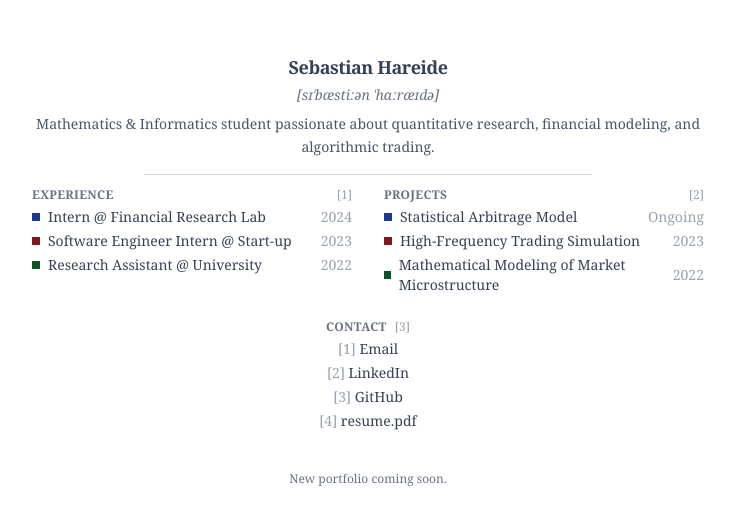
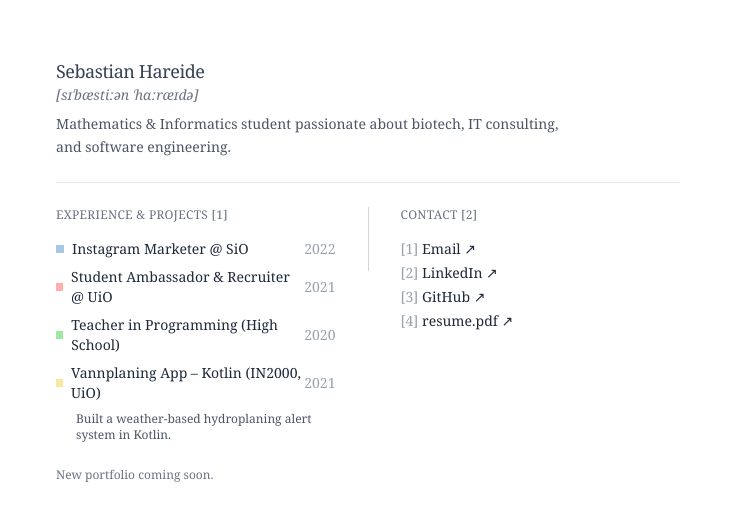
Before and after one commit to harepus/portfolio, a Next.js app: page / in a window 1280 px wide. Shown: the part 130-654 px from the top of the page, without its empty margins (272-1007 px from the left). Built offline with nearby package versions, Linux system fonts and the light colour scheme.

Commit message:
colorful but not finished yet

```diff
--- a/src/app/page.tsx
+++ b/src/app/page.tsx
@@ -25,119 +25,107 @@ export default function Portfolio() {
   if (!mounted) return null;
 
   return (
-    <div className="min-h-screen flex flex-col justify-center items-center text-center px-6 text-gray-800 font-serif">
-      <h1 className="text-lg font-semibold tracking-tight text-gray-700 mb-1">
+    <div className="min-h-screen flex flex-col justify-center items-center text-left text-gray-800 font-serif">
+      <div className="w-full max-w-2xl px-6">
+        <h1 className="text-lg tracking-tight text-gray-700">
           Sebastian Hareide
         </h1>
         <p className="text-sm italic text-gray-500">[sɪˈbæstiːən ˈhɑːræɪdə]</p>
 
-      <div className="w-full max-w-2xl text-center text-sm text-gray-600 leading-relaxed mt-2 mb-4">
-        Mathematics & Informatics student passionate about quantitative
-        research, financial modeling, and algorithmic trading.
-      </div>
+        <p className="text-sm text-gray-600 leading-relaxed max-w-lg mt-2 mb-6">
+          Mathematics & Informatics student passionate about biotech, IT
+          consulting, and software engineering.
+        </p>
 
-      <hr className="border-gray-300 w-full max-w-md" />
+        <hr className="border-gray-200 w-full mb-6" />
 
-      <div className="w-full max-w-2xl flex justify-between mt-3 text-left">
-        <div className="w-1/2 pr-4">
-          <div className="flex justify-between">
-            <h2 className="text-xs font-semibold tracking-wide text-gray-500 uppercase">
-              EXPERIENCE
+        <div className="grid grid-cols-[1fr_auto_1fr] w-full gap-8 text-sm items-start">
+          {/* Experience & Projects */}
+          <div>
+            <h2 className="text-xs tracking-wide text-gray-500 uppercase mb-4">
+              EXPERIENCE & PROJECTS [1]
             </h2>
-            <span className="text-xs text-gray-400">[1]</span>
-          </div>
-          <div className="mt-1 text-sm text-gray-700 space-y-1">
+            <div className="space-y-2">
               <p className="flex items-center">
-              <span className="inline-block w-2 h-2 bg-blue-900 mr-2"></span>
-              Intern @ Financial Research Lab{" "}
-              <span className="ml-auto text-gray-400">2024</span>
+                <span className="inline-block w-2 h-2 bg-[#A7C7E7] mr-2"></span>
+                Instagram Marketer @ SiO
+                <span className="ml-auto text-gray-400">2022</span>
               </p>
               <p className="flex items-center">
-              <span className="inline-block w-2 h-2 bg-red-900 mr-2"></span>
-              Software Engineer Intern @ Start-up{" "}
-              <span className="ml-auto text-gray-400">2023</span>
+                <span className="inline-block w-2 h-2 bg-[#FFADAD] mr-2"></span>
+                Student Ambassador & Recruiter @ UiO
+                <span className="ml-auto text-gray-400">2021</span>
               </p>
               <p className="flex items-center">
-              <span className="inline-block w-2 h-2 bg-green-900 mr-2"></span>
-              Research Assistant @ University{" "}
-              <span className="ml-auto text-gray-400">2022</span>
+                <span className="inline-block w-2 h-2 bg-[#A0E7A0] mr-2"></span>
+                Teacher in Programming (High School)
+                <span className="ml-auto text-gray-400">2020</span>
+              </p>
+              <p className="flex items-center">
+                <span className="inline-block w-2 h-2 bg-[#F9E79F] mr-2"></span>
+                Vannplaning App – Kotlin (IN2000, UiO)
+                <span className="ml-auto text-gray-400">2021</span>
+              </p>
+              <p className="text-gray-600 text-xs ml-5">
+                Built a weather-based hydroplaning alert system in Kotlin.
               </p>
             </div>
           </div>
 
-        <div className="w-1/2 pl-4">
-          <div className="flex justify-between">
-            <h2 className="text-xs font-semibold tracking-wide text-gray-500 uppercase">
-              PROJECTS
+          {/* Sentrert loddrett separator-linje */}
+          <div className="w-px bg-gray-300 h-16 mx-auto"></div>
+
+          {/* Contact Section */}
+          <div>
+            <h2 className="text-xs tracking-wide text-gray-500 uppercase mb-4">
+              CONTACT [2]
             </h2>
-            <span className="text-xs text-gray-400">[2]</span>
-          </div>
-          <div className="mt-1 text-sm text-gray-700 space-y-1">
-            <p className="flex items-center">
-              <span className="inline-block w-2 h-2 bg-blue-900 mr-2"></span>
-              Statistical Arbitrage Model{" "}
-              <span className="ml-auto text-gray-400">Ongoing</span>
+            <div className="space-y-1">
+              <p>
+                <span className="text-gray-400">[1]</span>
+                <a
+                  href="mailto:your.email@example.com"
+                  className="hover:underline"
+                >
+                  {" "}
+                  Email ↗
+                </a>
               </p>
-            <p className="flex items-center">
-              <span className="inline-block w-2 h-2 bg-red-900 mr-2"></span>
-              High-Frequency Trading Simulation{" "}
-              <span className="ml-auto text-gray-400">2023</span>
+              <p>
+                <span className="text-gray-400">[2]</span>
+                <a
+                  href="https://linkedin.com/in/yourprofile"
+                  className="hover:underline"
+                >
+                  {" "}
+                  LinkedIn ↗
+                </a>
               </p>
-            <p className="flex items-center">
-              <span className="inline-block w-2 h-2 bg-green-900 mr-2"></span>
-              Mathematical Modeling of Market Microstructure{" "}
-              <span className="ml-auto text-gray-400">2022</span>
+              <p>
+                <span className="text-gray-400">[3]</span>
+                <a
+                  href="https://github.com/yourprofile"
+                  className="hover:underline"
+                >
+                  {" "}
+                  GitHub ↗
+                </a>
+              </p>
+              <p>
+                <span className="text-gray-400">[4]</span>
+                <a href="/resume.pdf" className="hover:underline">
+                  {" "}
+                  resume.pdf ↗
+                </a>
               </p>
             </div>
           </div>
         </div>
 
-      <div className="w-full max-w-md text-center mt-6">
-        <div className="flex justify-center">
-          <h2 className="text-xs font-semibold tracking-wide text-gray-500 uppercase">
-            CONTACT
-          </h2>
-          <span className="text-xs text-gray-400 ml-2">[3]</span>
-        </div>
-        <div className="mt-1 text-sm text-gray-700 space-y-1 text-center">
-          <p>
-            <span className="text-gray-400">[1]</span>{" "}
-            <a href="mailto:your.email@example.com" className="hover:underline">
-              Email
-            </a>
-          </p>
-          <p>
-            <span className="text-gray-400">[2]</span>{" "}
-            <a
-              href="https://linkedin.com/in/yourprofile"
-              className="hover:underline"
-            >
-              LinkedIn
-            </a>
-          </p>
-          <p>
-            <span className="text-gray-400">[3]</span>{" "}
-            <a
-              href="https://github.com/yourprofile"
-              className="hover:underline"
-            >
-              GitHub
-            </a>
-          </p>
-          <p>
-            <span className="text-gray-400">[4]</span>{" "}
-            <a
-              href="/resume.pdf"
-              className="hover:underline"
-              download="Sebastian-Hareide-Resume"
-            >
-              resume.pdf
-            </a>
+        <p className="mt-6 text-xs text-gray-500 text-left">
+          New portfolio coming soon.
         </p>
       </div>
     </div>
-
-      <p className="mt-10 text-xs text-gray-500">New portfolio coming soon.</p>
-    </div>
   );
 }
```
Lines whose indentation alone changed are shown as unchanged.
